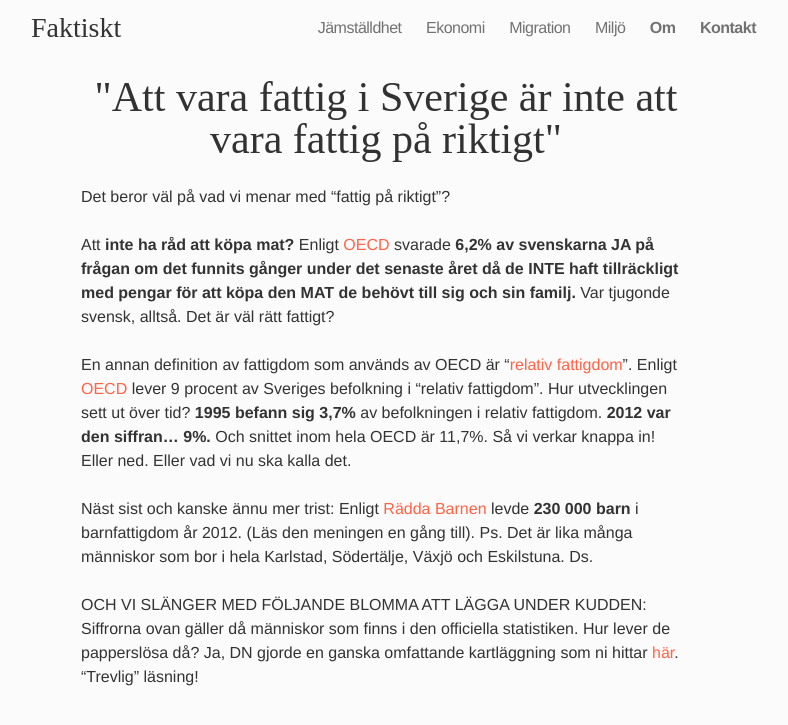
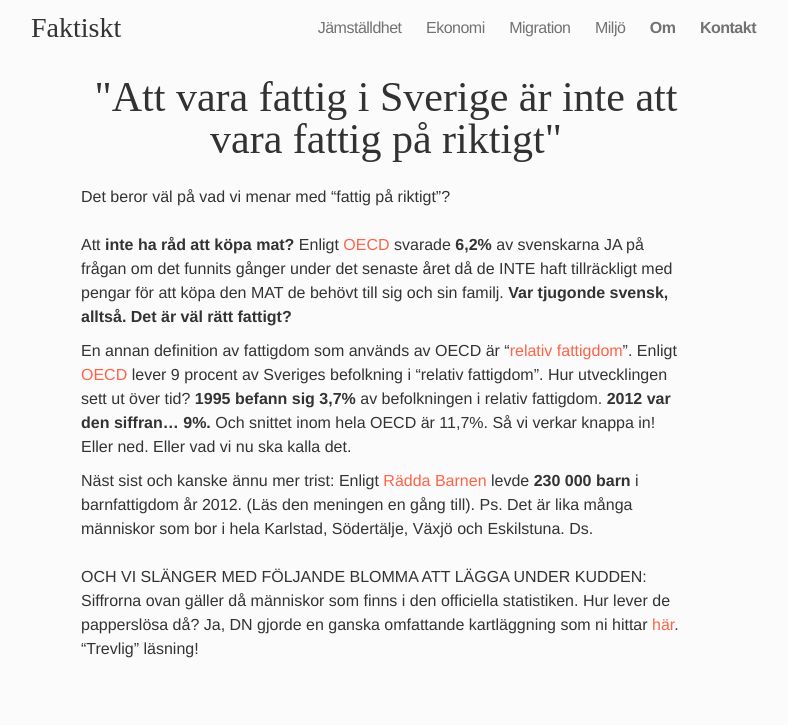
Before and after one commit to frigolitvarulv/faktiskt.github.io, a Jekyll site: the page built from ekonomi/att-vara-fattig-i-sverige-r-inte-att-vara-fattig-p-riktigt.md, in a window 1280 px wide. Shown: the top 725 px of the page, without its empty margins (254-1042 px from the left). Built offline with Jekyll 4.4.1, drawn with Linux system fonts in a browser that asks for light colours; nearby versions of some CDN libraries; Markdown is read by kramdown in place of the engine named in the settings.

Commit message:
Updated att-vara-fattig-i-sverige-r-inte-att-vara-fattig-p-riktigt.md

```diff
--- a/ekonomi/att-vara-fattig-i-sverige-r-inte-att-vara-fattig-p-riktigt.md
+++ b/ekonomi/att-vara-fattig-i-sverige-r-inte-att-vara-fattig-p-riktigt.md
@@ -8,10 +8,11 @@ sort: 0
 
 
 
-Det beror väl på vad vi menar med "fattig på riktigt"? <br><br>Att **inte ha råd att köpa mat?** Enligt [OECD](http://www.oecd.org/els/soc/OECD2014-SocietyAtAGlance2014.pdf "OECD - Society at a glance 2014") svarade **6,2% av svenskarna JA på frågan om det funnits gånger under det senaste året då de INTE haft tillräckligt med pengar för att köpa den MAT de behövt till sig och sin familj.** Var tjugonde svensk, alltså. Det är väl rätt fattigt?
-<br><br>
+
+Det beror väl på vad vi menar med "fattig på riktigt"? <br><br>Att **inte ha råd att köpa mat?** Enligt [OECD](http://www.oecd.org/els/soc/OECD2014-SocietyAtAGlance2014.pdf "OECD - Society at a glance 2014") svarade **6,2%** av svenskarna JA på frågan om det funnits gånger under det senaste året då de INTE haft tillräckligt med pengar för att köpa den MAT de behövt till sig och sin familj. **Var tjugonde svensk, alltså. Det är väl rätt fattigt?**
+
 En annan definition av fattigdom som används av OECD är "[relativ fattigdom](http://www.oecd-ilibrary.org/sites/factbook-2010-en/11/02/02/index.html?itemId=/content/chapter/factbook-2010-89-en)". Enligt [OECD](http://www.oecd.org/social/inequality.htm "OECD - Inequality") lever 9 procent av Sveriges befolkning i "relativ fattigdom". Hur utvecklingen sett ut över tid? **1995 befann sig 3,7%** av befolkningen i relativ fattigdom. **2012 var den siffran... 9%.** Och snittet inom hela OECD är 11,7%. Så vi verkar knappa in! Eller ned. Eller vad vi nu ska kalla det.
-<br><br>
+
 Näst sist och kanske ännu mer trist: Enligt [Rädda Barnen](https://www.raddabarnen.se/Documents/vad-vi-gor/sverige/samhallets-ansvar/barnfattigdom/rb_fattigdom_2014_klar2_webb_.pdf) levde **230 000 barn** i barnfattigdom år 2012. (Läs den meningen en gång till). Ps. Det är lika många människor som bor i hela Karlstad, Södertälje, Växjö och Eskilstuna. Ds.
 <br><br>
 OCH VI SLÄNGER MED FÖLJANDE BLOMMA ATT LÄGGA UNDER KUDDEN: Siffrorna ovan gäller då människor som finns i den officiella statistiken. Hur lever de papperslösa då? Ja, DN gjorde en ganska omfattande kartläggning som ni hittar [här](http://www.dn.se/nyheter/sverige/skuggsamhallet-mitt-ibland-oss/). "Trevlig" läsning!
```
